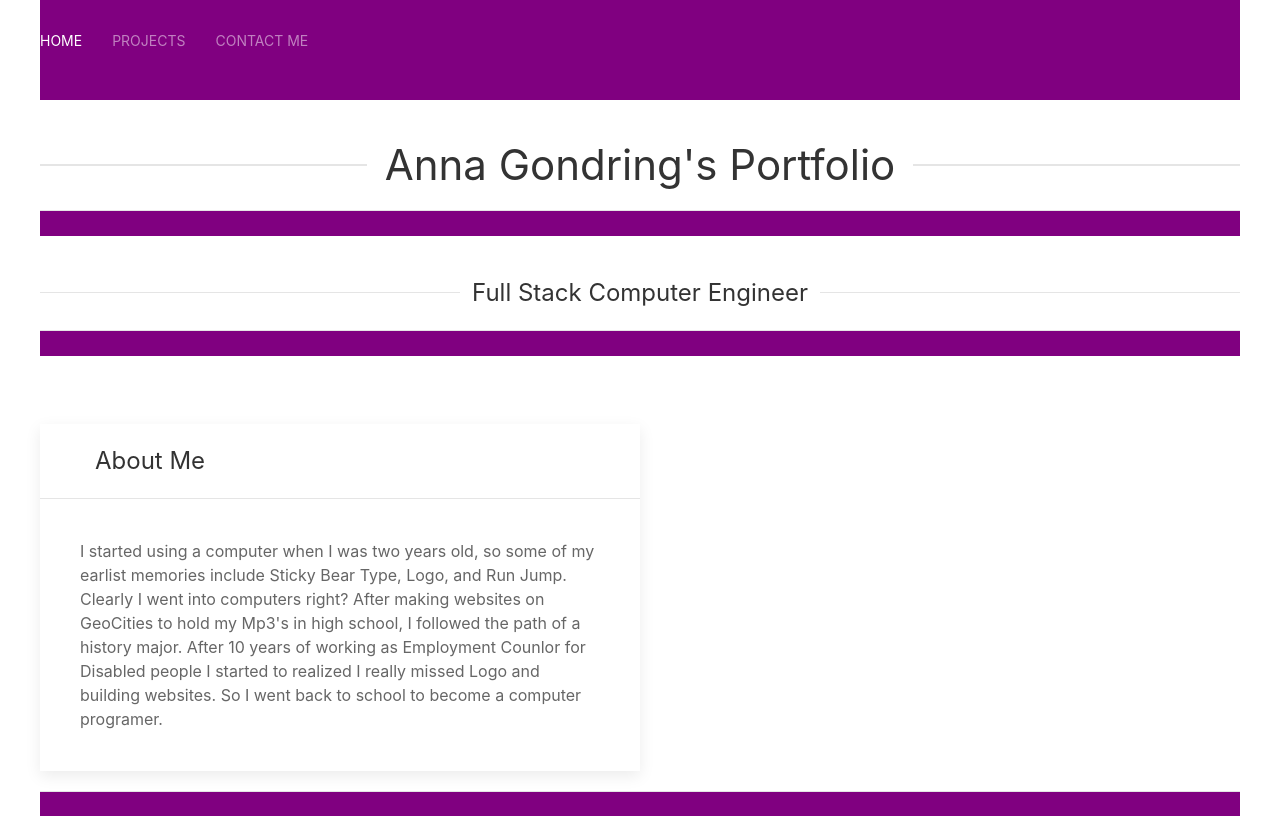
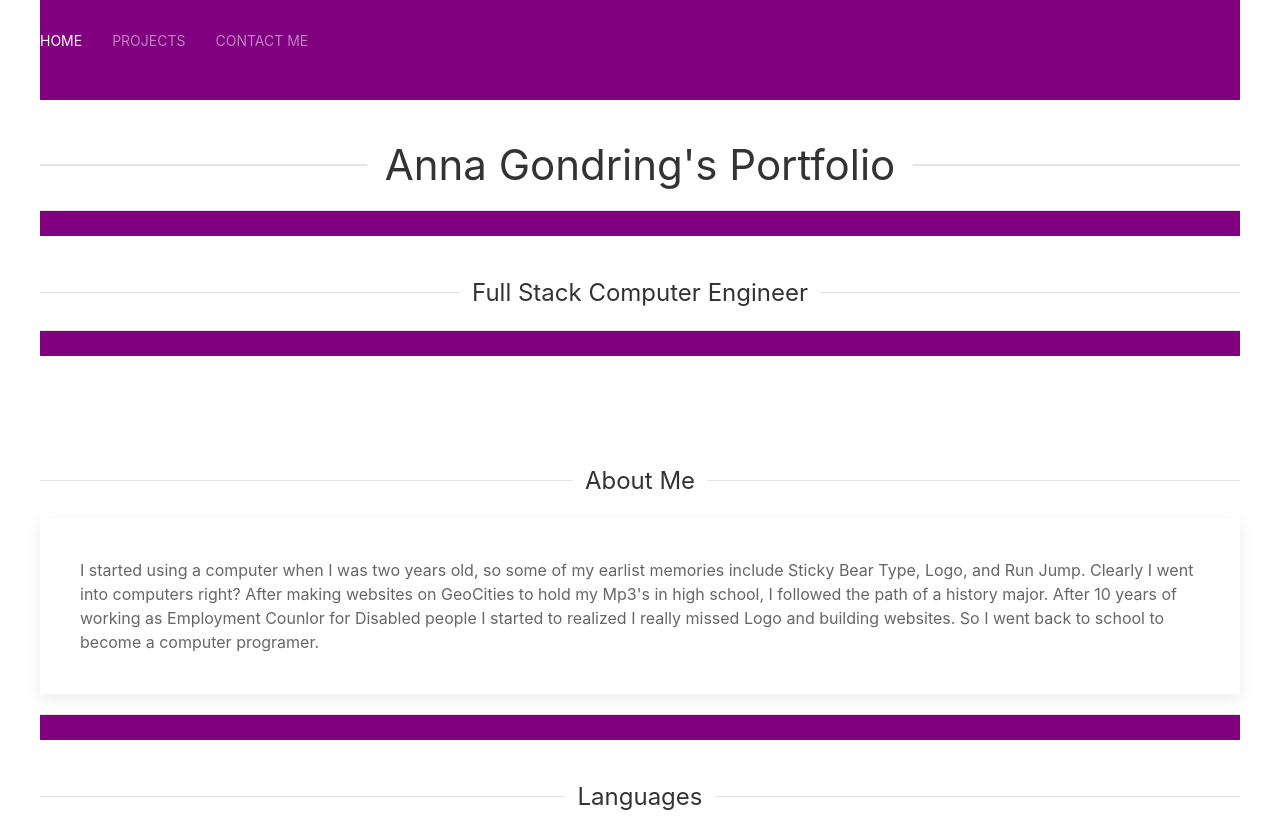
Before and after one commit to zednon/portfolio, a plain HTML site: page index.html in a window 1280 px wide. Shown: the top 816 px of the page. Drawn offline with nearby package versions, Linux system fonts and the light colour scheme; a script that the page names is missing.

Commit message:
Initial commit

```diff
--- a/index.html
+++ b/index.html
@@ -3,7 +3,7 @@
 <head>
     <meta charset="utf-8" />
     <meta http-equiv="X-UA-Compatible" content="IE=edge">
-    <title>Page Title</title>
+    <title>Anna Gondring's Portfolio</title>
     <meta name="viewport" content="width=device-width, initial-scale=1">
     <link rel="stylesheet" type="text/css" media="screen" href="public/assets/main.css"/>
     <link href="https://fonts.googleapis.com/icon?family=Material+Icons" rel="stylesheet">
@@ -83,18 +83,10 @@
 
         <br><br>
 
-        <div class="uk-card uk-card-default uk-width-1-2@m">
-                <div class="uk-card-header">
-                    <div class="uk-grid-small uk-flex-middle" uk-grid>
-                        <div class="uk-width-auto">
-                            <!-- <img class="uk-border-circle" width="40" height="40" src="images/avatar.jpg"> -->
-                        </div>
-                        <div class="uk-width-expand">
-                            <h3 class="uk-card-title uk-margin-remove-bottom">About Me</h3>
-                            <p class="uk-text-meta uk-margin-remove-top"></p>
-                        </div>
-                    </div>
-                </div>
+        <h3 class="uk-heading-line uk-text-center"><span>About Me </span></h3>
+
+        <div class="uk-card uk-card-default" id="about">
+
                 <div class="uk-card-body">
                     <p>I started using a computer when I was two years old, so some of my earlist memories include Sticky Bear Type, Logo, and Run Jump. Clearly I went into computers right? After making websites on GeoCities to hold my Mp3's in high school, I followed the path of a history major. After 10 years of working as Employment Counlor for Disabled people I started to realized I really missed Logo and building websites. So I went back to school to become a computer programer.</p>
                 </div>
```
Also changed, not shown: public/assets/main.css (line endings or trailing spaces).
